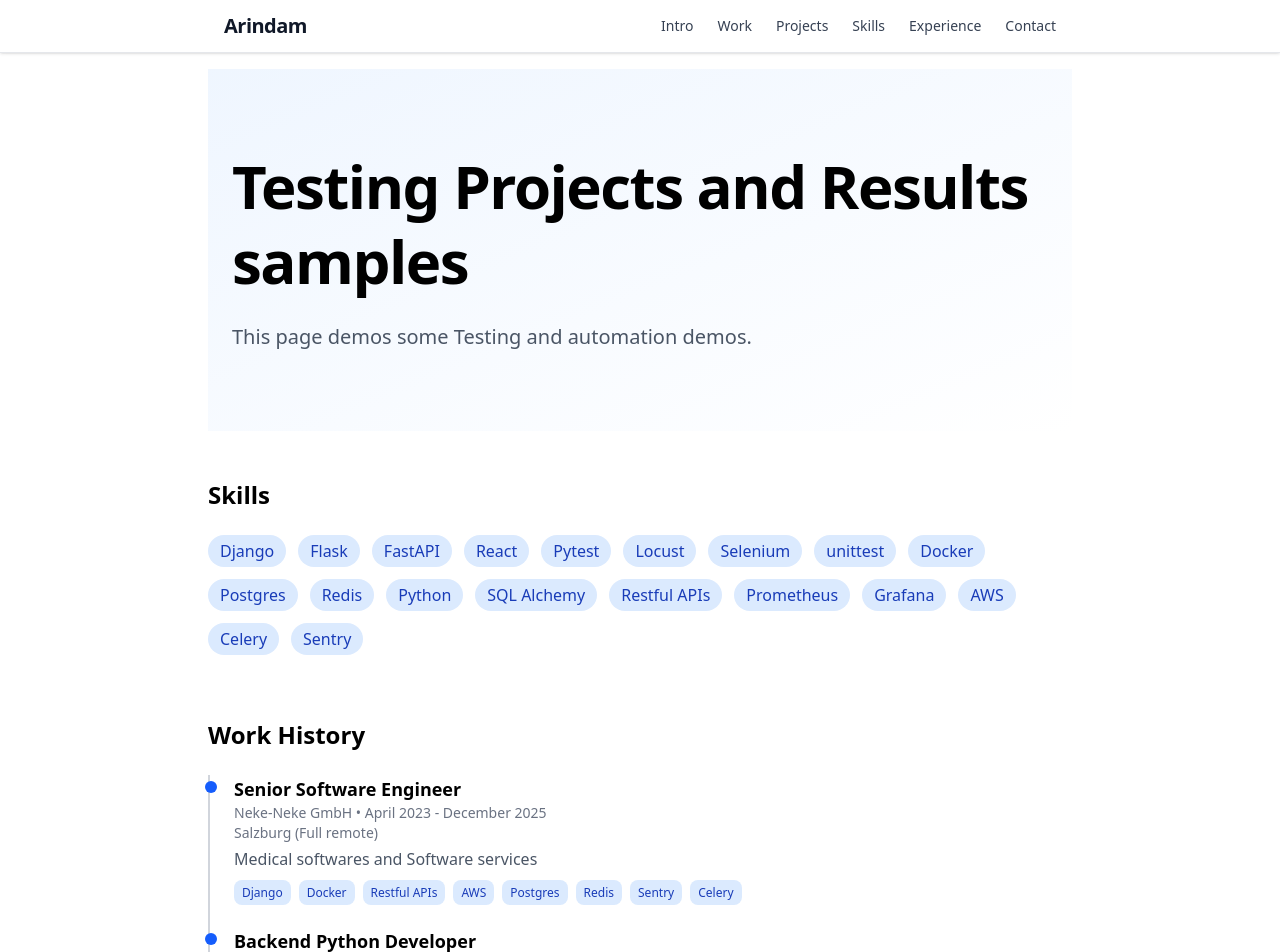
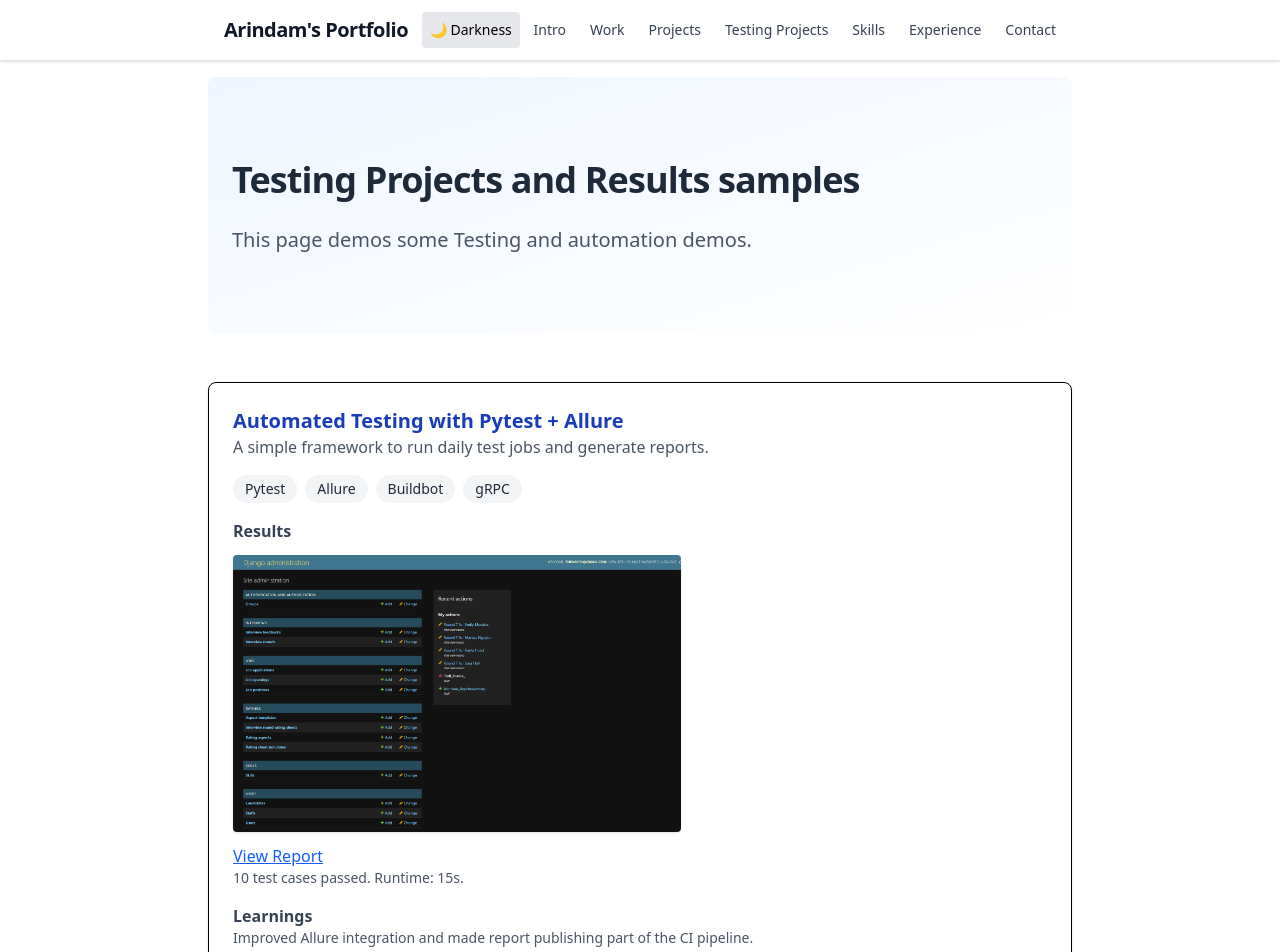
Before and after one commit to arindam31/arindam31.github.io, a React (Vite) app: page /testing-demos in a window 1280 px wide. Shown: the top 952 px of the page. Built offline with nearby package versions, Linux system fonts and the light colour scheme.

Commit message:
Darkmode, header, testing proj page

```diff
--- /dev/null
+++ b/src/components/DarkModeToggle.tsx
@@ -0,0 +1,28 @@
+// src/components/DarkModeToggle.tsx
+import { useEffect, useState } from "react";
+
+export default function DarkModeToggle() {
+  const [isDark, setIsDark] = useState(
+    () => localStorage.getItem("theme") === "dark"
+  );
+
+  useEffect(() => {
+    const root = window.document.documentElement;
+    if (isDark) {
+      root.classList.add("dark");
+      localStorage.setItem("theme", "dark");
+    } else {
+      root.classList.remove("dark");
+      localStorage.setItem("theme", "light");
+    }
+  }, [isDark]);
+
+  return (
+    <button
+      onClick={() => setIsDark(!isDark)}
+      className="p-2 text-sm bg-gray-200 dark:bg-gray-700 dark:text-white rounded"
+    >
+      {isDark ? "☀️Light" : "🌙 Darkness"}
+    </button>
+  );
+}
--- a/src/components/Header.tsx
+++ b/src/components/Header.tsx
@@ -1,31 +1,58 @@
+import { useState } from "react";
+import DarkModeToggle from "./DarkModeToggle";
+import { Link } from "react-router-dom";
+
 export default function Header() {
+    const [menuOpen, setMenuOpen] = useState(false);
+
     return (
-      <header className="sticky top-0 bg-white/80 backdrop-blur border-b border-gray-200 z-50 shadow-sm">
-        <nav className="max-w-4xl mx-auto px-4 sm:px-6 lg:px-8 py-3 flex items-center justify-between">
-          <div className="text-xl font-bold tracking-tight text-gray-900">
-            Arindam
-          </div>
-          <ul className="flex space-x-6 text-sm font-medium text-gray-700 list-none">
-            <li>
-              <a href="#intro" className="hover:text-blue-600 transition-colors duration-200">Intro</a>
-            </li>
-            <li>
-              <a href="#work" className="hover:text-blue-600 transition-colors duration-200">Work</a>
-            </li>
-            <li>
-              <a href="#projects" className="hover:text-blue-600 transition-colors duration-200">Projects</a>
-            </li>
-            <li>
-              <a href="#skills" className="hover:text-blue-600 transition-colors duration-200">Skills</a>
-            </li>
-            <li>
-              <a href="#experience" className="hover:text-blue-600 transition-colors duration-200">Experience</a>
-            </li>
-            <li>
-              <a href="#contact" className="hover:text-blue-600 transition-colors duration-200">Contact</a>
-            </li>
+       <header className="sticky top-0 bg-white/80 backdrop-blur border-b border-gray-200 z-50 shadow-sm">
+      <nav className="max-w-4xl mx-auto px-4 sm:px-6 lg:px-8 py-3 flex items-center justify-between">
+        {/* Logo / Site Title */}
+        <a href="/" className="text-xl font-bold tracking-tight text-gray-900 hover:text-blue-600 transition-colors">
+          Arindam's Portfolio
+        </a>
+        <DarkModeToggle />
+
+        {/* Hamburger on small screens */}
+        <button
+          className="md:hidden text-gray-700"
+          onClick={() => setMenuOpen(!menuOpen)}
+          aria-label="Toggle Menu"
+        >
+          ☰
+        </button>
+
+        {/* Full nav on medium+ screens */}
+        <ul className="hidden md:flex space-x-6 text-sm font-medium text-gray-700">
+          <li><a href="#intro" className="hover:text-blue-600 transition">Intro</a></li>
+          <li><a href="#work" className="hover:text-blue-600 transition">Work</a></li>
+          <li><a href="#projects" className="hover:text-blue-600 transition">Projects</a></li>
+          <Link
+            to="/testing-demos"
+            className="hover:text-blue-600 transition"
+          >
+            Testing Projects
+          </Link>
+          <li><a href="#skills" className="hover:text-blue-600 transition">Skills</a></li>
+          <li><a href="#experience" className="hover:text-blue-600 transition">Experience</a></li>
+          <li><a href="#contact" className="hover:text-blue-600 transition">Contact</a></li>
+        </ul>
+      </nav>
+
+      {/* Mobile dropdown menu */}
+      {menuOpen && (
+        <div className="md:hidden px-4 pb-4">
+          <ul className="space-y-2 text-sm font-medium text-gray-700">
+            <li><a href="#intro" className="block hover:text-blue-600">Intro</a></li>
+            <li><a href="#work" className="block hover:text-blue-600">Work</a></li>
+            <li><a href="#projects" className="block hover:text-blue-600">Projects</a></li>
+            <li><a href="#skills" className="block hover:text-blue-600">Skills</a></li>
+            <li><a href="#experience" className="block hover:text-blue-600">Experience</a></li>
+            <li><a href="#contact" className="block hover:text-blue-600">Contact</a></li>
           </ul>
-        </nav>
-      </header>
+        </div>
+      )}
+    </header>
     );
   }
--- a/src/components/IntroSection.tsx
+++ b/src/components/IntroSection.tsx
@@ -14,23 +14,22 @@ export default function IntroSection({
   return (
     <section
       id="intro"
-      //  className="min-h-screen flex flex-col-reverse md:flex-row items-center justify-center gap-10 py-12 scroll-mt-20"
-       className="w-full bg-gradient-to-br from-blue-50 to-white py-20 px-6"
+      className="w-full rounded-lg bg-gradient-to-br from-blue-50 to-white dark:from-gray-800 dark:to-gray-800 text-gray-800 dark:text-gray-100 py-20 px-6"
     >
-      {/* Text content */}
-      <div className="flex-1 text-center md:text-left space-y-6">
-        <h1 className="text-5xl md:text-6xl font-extrabold leading-tight tracking-tight">
-          {headerText}
-        </h1>
-        <section>
+      <div className="flex flex-col md:flex-row items-center gap-10">
+        {/* Text content */}
+        <div className="flex-1 text-center md:text-left space-y-6">
+          <h5 className="text-2xl md:text-4xl font-extrabold leading-tight tracking-tight">
+            {headerText}
+          </h5>
           <p className="text-xl text-gray-600 max-w-xl mx-auto md:mx-0">
             {bodyText}
           </p>
-        </section>
+        </div>
 
         {/* Profile photo */}
-      {showImage && (
-          <div className="flex-1 flex justify-center">
+        {showImage && (
+          <div className="flex-shrink-0">
             <img
               src="/Profile_Pic_Arindam.jpg"
               alt="Profile"
@@ -39,8 +38,6 @@ export default function IntroSection({
           </div>
         )}
       </div>
-
-
     </section>
   );
 }
--- /dev/null
+++ b/src/components/ResultSection.tsx
@@ -0,0 +1,34 @@
+export default function ResultSection({
+  results,
+}: {
+  results: { type: "image" | "link" | "text"; content: string }[];
+}) {
+  return (
+    <div className="space-y-3">
+      <h4 className="text-md font-semibold text-gray-700">Results</h4>
+      {results.map((res, idx) => {
+        if (res.type === "image") {
+          return <img key={idx} src={res.content} alt={`Result ${idx}`} className="rounded shadow w-full max-w-md" />;
+        }
+        if (res.type === "link") {
+          return (
+            <a
+              key={idx}
+              href={res.content}
+              className="text-blue-600 underline"
+              target="_blank"
+              rel="noopener noreferrer"
+            >
+              View Report
+            </a>
+          );
+        }
+        return (
+          <p key={idx} className="text-sm text-gray-600">
+            {res.content}
+          </p>
+        );
+      })}
+    </div>
+  );
+}
--- /dev/null
+++ b/src/components/TestingProject.tsx
@@ -0,0 +1,37 @@
+import ToolList from "./ToolList";
+import ResultSection from "./ResultSection";
+
+
+export default function TestingProject({
+  title,
+  description,
+  tools,
+  results,
+  learnings,
+}: {
+  title: string;
+  description: string;
+  tools: string[];
+  results: { type: "image" | "link" | "text"; content: string }[];
+  learnings?: string;
+}) {
+  return (
+    <section className="border rounded-lg shadow p-6 bg-white space-y-4">
+      <header>
+        <h3 className="text-xl font-semibold text-blue-800">{title}</h3>
+        <p className="text-gray-600">{description}</p>
+      </header>
+
+      <ToolList tools={tools} />
+
+      <ResultSection results={results} />
+
+      {learnings && (
+        <section>
+          <h4 className="text-md font-semibold text-gray-700">Learnings</h4>
+          <p className="text-sm text-gray-600">{learnings}</p>
+        </section>
+      )}
+    </section>
+  );
+}
--- /dev/null
+++ b/src/components/ToolList.tsx
@@ -0,0 +1,14 @@
+export default function ToolList({ tools }: { tools: string[] }) {
+  return (
+    <ul className="flex flex-wrap gap-2">
+      {tools.map((tool, i) => (
+        <li
+          key={i}
+          className="bg-gray-100 text-gray-800 px-3 py-1 rounded-full text-sm"
+        >
+          {tool}
+        </li>
+      ))}
+    </ul>
+  );
+}
--- a/src/data/projects.ts
+++ b/src/data/projects.ts
@@ -62,13 +62,4 @@ export const projects: Project[] = [
     ],
 
   },
-  {
-    title: "django-market",
-    description: "Complete ecommerce app to cater to any kind of product.",
-    url: "https://github.com/arindam31/django-market",
-    skills: [
-      requireSkill("Django"),
-      requireSkill("Docker"),
-    ]
-  }
 ];
--- a/src/index.css
+++ b/src/index.css
@@ -1,3 +1,4 @@
+@custom-variant dark (&:where(.dark, .dark *));
 @import "tailwindcss";
 @theme {
   --font-display: "Satoshi", "sans-serif";
--- a/src/pages/HomePage.tsx
+++ b/src/pages/HomePage.tsx
@@ -6,11 +6,14 @@ import WorkHistorySection from "../components/WorkHistorySection";
 import ContactSection from "../components/ContactSection";
 
 const testingDetails =
-  "I have been hanging out with Python since 2012 — my \
-favorite sidekick for solving problems and building things that make life easier. \
- I use Django, FastAPI, or Flask to whip up REST APIs, and I’m a big fan of writing tests \
- (yes, really!) with unittest. You’ll usually find me poking around GitHub or answering \
- questions on Stack Overflow just for fun.";
+  "Welcome to my cozy corner on the internet. \
+I’m not here to sell anything — just to share. \
+Over the years, I’ve built projects that reflect how I think, \
+solve problems, and have fun with code. This site is a space to \
+show you those projects — complete, imperfect, and real — \
+so you can get a broader idea of the kind of solutions I enjoy building. \
+It’s less of a portfolio, more of a playground. And if you happen to find \
+something useful, inspiring, or just interesting — even better.";
 
 export default function HomePage() {
   return (
--- a/src/pages/TestingProjectsPage.tsx
+++ b/src/pages/TestingProjectsPage.tsx
@@ -1,12 +1,8 @@
 import Header from "../components/Header";
-import ProjectSection from "../components/ProjectsSection";
 import IntroSection from "../components/IntroSection";
-import SkillSection from "../components/SkillsSection";
-import WorkHistorySection from "../components/WorkHistorySection";
-import ContactSection from "../components/ContactSection";
+import TestingProject from "../components/TestingProject"
 
-const testingDetails =
-  "This page demos some Testing and automation demos.";
+const testingDetails = "This page demos some Testing and automation demos.";
 
 export default function HomePage() {
   return (
@@ -18,11 +14,21 @@ export default function HomePage() {
           bodyText={testingDetails}
           showImage={false}
         />
+        <TestingProject
+          title="Automated Testing with Pytest + Allure"
+          description="A simple framework to run daily test jobs and generate reports."
+          tools={["Pytest", "Allure", "Buildbot", "gRPC"]}
+          results={[
+            { type: "image", content: "/screenshots/imt/admin.png" },
+            {
+              type: "link",
+              content: "https://arindam31.github.io/test-report/index.html",
+            },
+            { type: "text", content: "10 test cases passed. Runtime: 15s." },
+          ]}
+          learnings="Improved Allure integration and made report publishing part of the CI pipeline."
+        />
 
-        <SkillSection />
-        <WorkHistorySection />
-        <ProjectSection />
-        <ContactSection />
       </main>
     </>
   );
--- /dev/null
+++ b/tailwind.config.js
@@ -0,0 +1,5 @@
+// tailwind.config.js
+export default {
+  darkMode: 'class',
+  content: ['./index.html', './src/**/*.{js,ts,jsx,tsx}'],
+}
```
